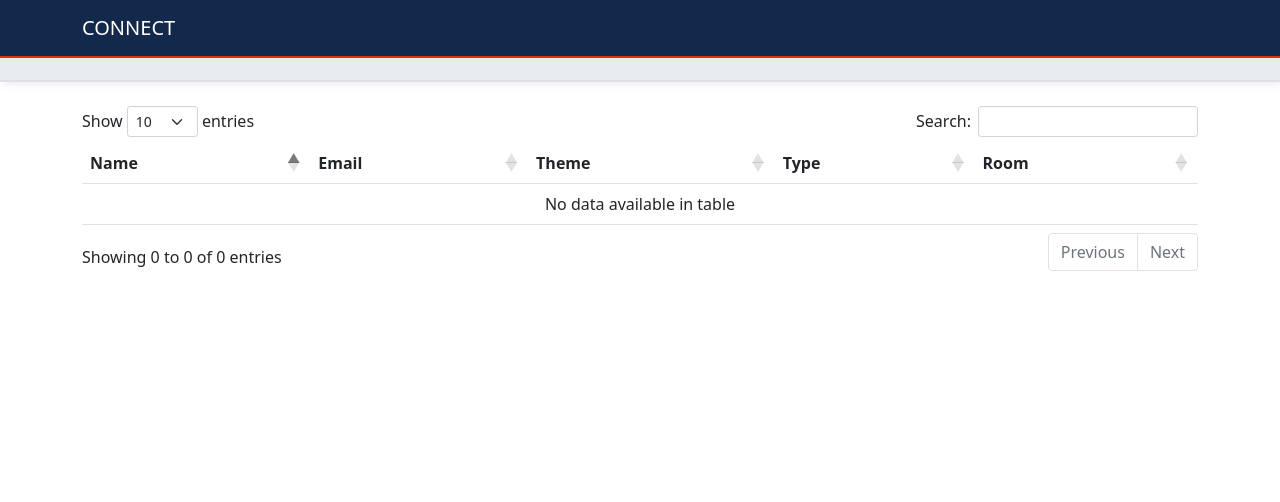
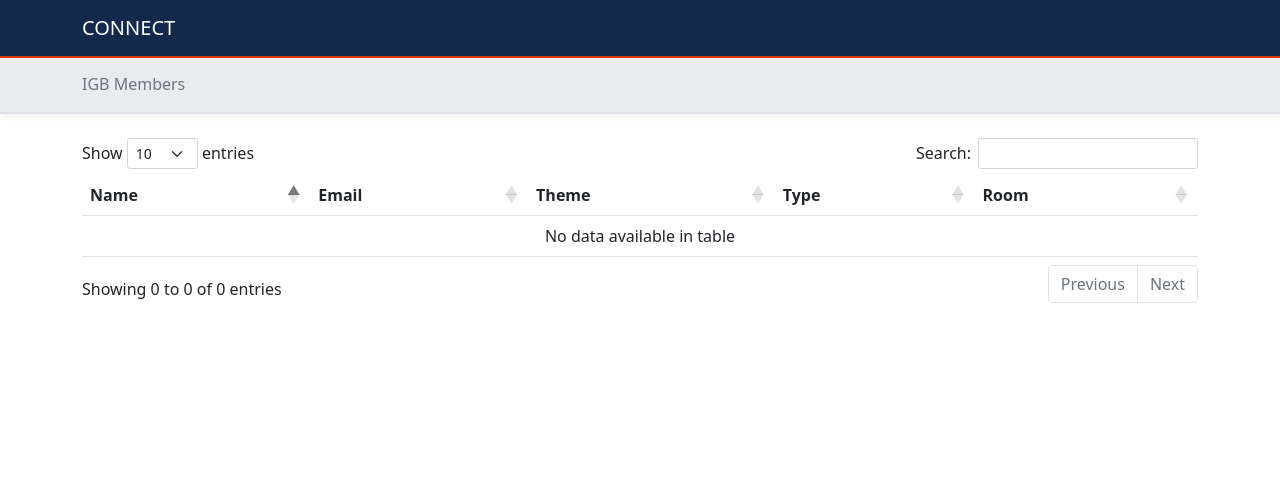
Before and after one commit to IGB-CNRG/Connect, a Symfony app: template templates/person/index.html.twig in a window 1280 px wide. Shown: the top 502 px of the page. Run offline with Twig, Linux system fonts and the light colour scheme; the template is opened without the code that fills it, so the values that code supplies are empty; style sheets or scripts are compiled from the project's sources; some libraries are stand-ins or nearby versions.

Commit message:
Add breadcrumb bar

```diff
--- a/assets/styles/app.scss
+++ b/assets/styles/app.scss
@@ -26,3 +26,14 @@ $info: $teal;
   font-weight: bold;
   padding: 3rem;
 }
+
+.breadcrumb-bar {
+  border-bottom: 2px solid $gray-300;
+  background-color: $gray-200;
+  padding-top: 1rem;
+  margin-top: 3.5rem;
+  margin-bottom: 1.5rem;
+  //font-weight: 500;
+  //line-height: 1.2;
+  box-shadow: 3px 3px 8px #eee;
+}
--- a/templates/base.html.twig
+++ b/templates/base.html.twig
@@ -29,7 +29,7 @@
                 {% if is_granted('IS_AUTHENTICATED_FULLY') %}
                     <ul class="navbar-nav me-auto">
                         <li class="nav-item">
-                            <a href="{{ path('person') }}" class="nav-link">People</a>
+                            <a href="{{ path('person') }}" class="nav-link"><span class="fa fa-user"></span> Members</a>
                         </li>
                     </ul>
 
@@ -46,10 +46,14 @@
         </div>
     </nav>
     {# jumbotron #}
-    <div class="minijumbo d-print-none">
-        <div class="container-xl">
-            {% block jumbotron %}
-            {% endblock %}
+    <div class="breadcrumb-bar d-print-none">
+        <div class="container">
+            <nav aria-label="breadcrumb">
+                <ol class="breadcrumb">
+                    {% block jumbotron %}
+                    {% endblock %}
+                </ol>
+            </nav>
         </div>
     </div>
 </header>
--- a/templates/person/index.html.twig
+++ b/templates/person/index.html.twig
@@ -1,6 +1,10 @@
 {% extends 'base.html.twig' %}
 
 {% block title %}{{ parent() }} | People{% endblock %}
+
+{% block jumbotron %}
+    <li class="breadcrumb-item active" aria-current="page">IGB Members</li>
+{% endblock %}
 
 {% block content %}
     <table id="people" class="table">
```
